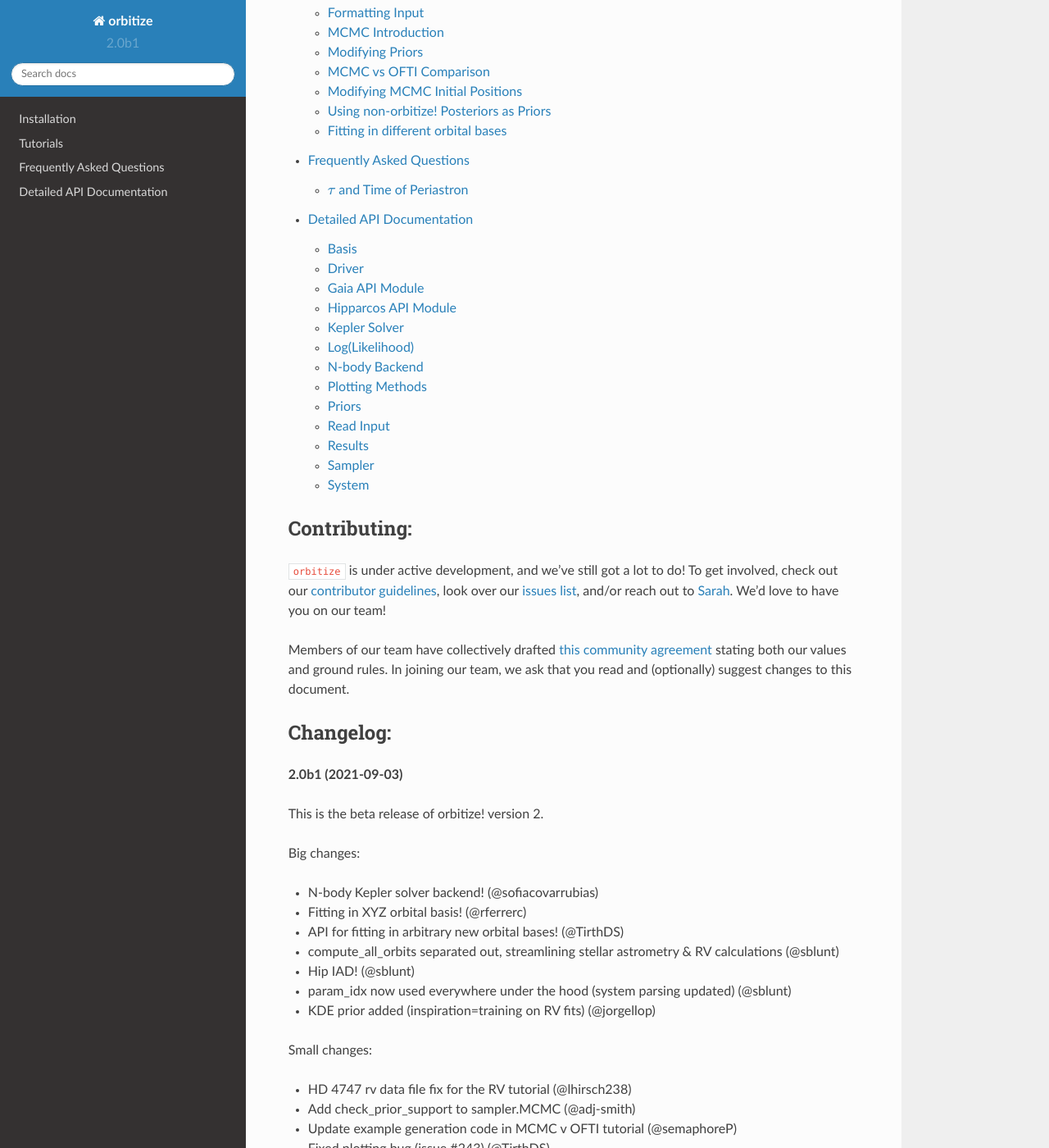
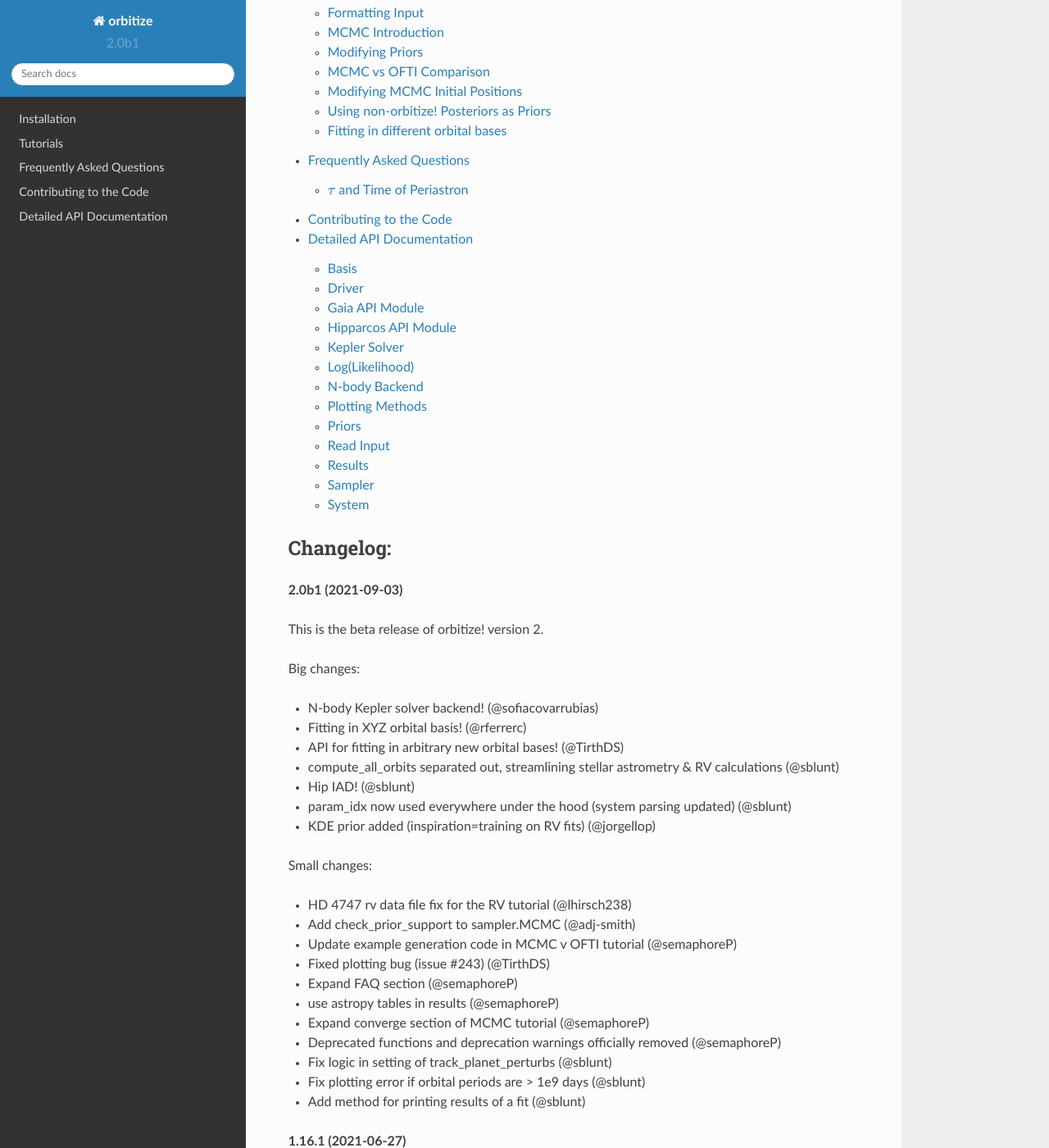
Before and after one commit to sblunt/orbitize, a Sphinx documentation site: the page built from docs/index.rst, in a window 1280 px wide and 1400 px high, scrolled down 1253 px. Shown: the whole window at 82% size. Built offline with Sphinx 7.4.7 and the Read the Docs theme 2.0.0, drawn with Linux system fonts in a browser that asks for light colours; pages that are not in the unit, such as notebooks, are missing from menus.

Commit message:
add contributing page to main index

```diff
--- a/docs/index.rst
+++ b/docs/index.rst
@@ -48,20 +48,8 @@
    installation
    tutorials
    faq
+   contributing
    api
-
-Contributing:
-+++++++++++++
-
-``orbitize`` is under active development, and we've still got a lot to do! To get involved,
-check out our `contributor guidelines <https://github.com/sblunt/orbitize/blob/master/contributor_guidelines.md>`_,
-look over our `issues list <https://github.com/sblunt/orbitize/issues>`_, and/or reach out to
-`Sarah <https://sites.google.com/g.harvard.edu/sarah/contact?authuser=0>`_. We'd love to have
-you on our team!
-
-Members of our team have collectively drafted `this community agreement <https://docs.google.com/document/d/1ZzjkoB20vVTlg2wbNpS7sRjmcSrECdh8kQ11-waZQhw/edit>`_ stating both our values and ground rules.
-In joining our team, we ask that you read and (optionally) suggest changes to this document.
-
 
 Changelog:
 ++++++++++
```
Also changed, not shown: docs/contributing.rst (added, +11 -0 lines).
